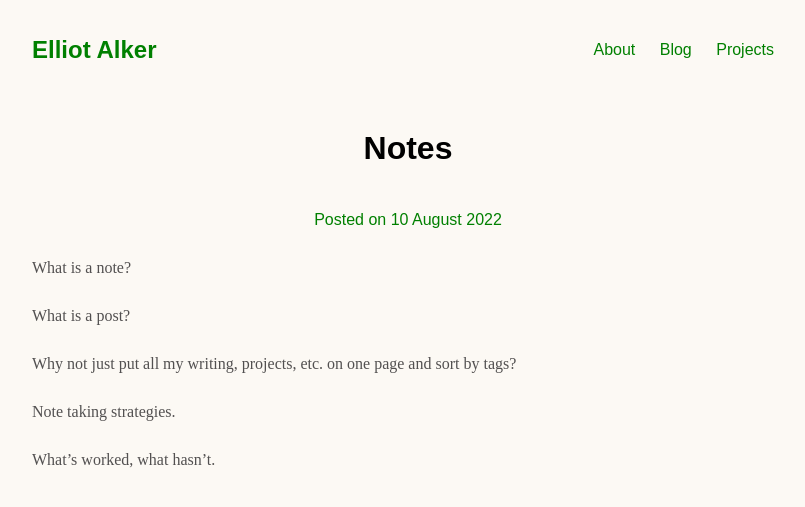
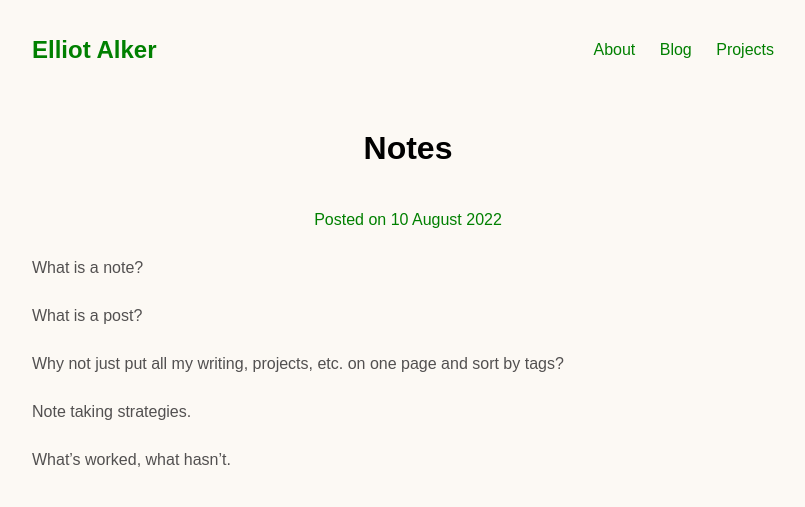
Before and after one commit to ealker/ealker.github.io, a Jekyll site: the page built from _posts/2022-08-10-notes.md, in a window 1280 px wide. Shown: the top 507 px of the page, without its empty margins (232-1037 px from the left). Built offline with Jekyll 4.4.1, drawn with Linux system fonts in a browser that asks for light colours.

Commit message:
Sans serif body font for articles.

```diff
--- a/_sass/main.scss
+++ b/_sass/main.scss
@@ -48,7 +48,7 @@ header {
 
 .post-content {
   p {
-    font-family: serif;
+    font-family: sans-serif;
   }
 
   li {
```
